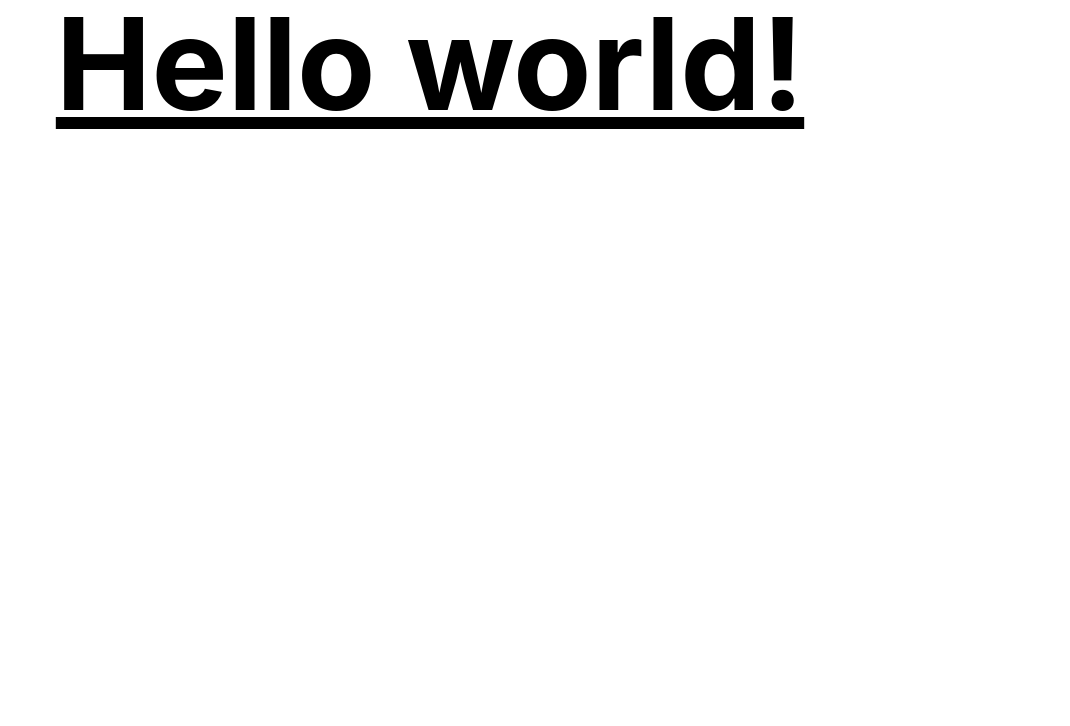
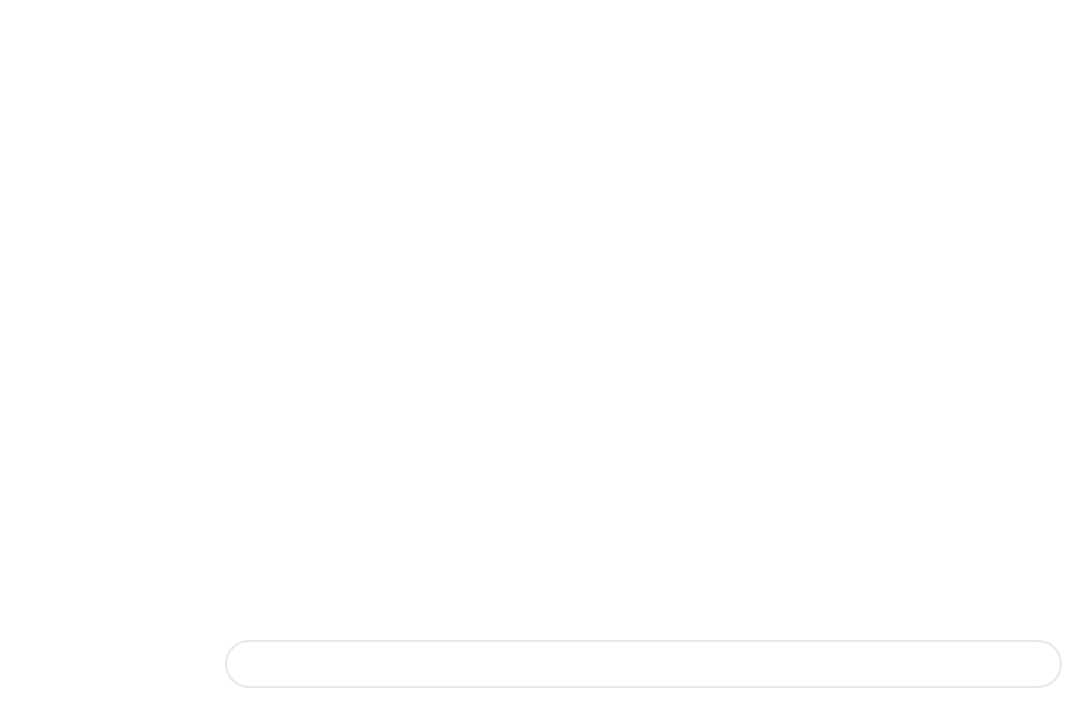
Before and after one commit to Patri22k/social-app, a React (Create React App) app in the folder frontend/: page / in a window 1280 px wide. Shown: the top 726 px of the page, without its empty margins (210-1280 px from the left). Built offline with nearby package versions, Linux system fonts and the light colour scheme.

Commit message:
Create frontend structure

```diff
--- a/frontend/src/App.css
+++ b/frontend/src/App.css
@@ -9,12 +9,6 @@
 .App-logo {
   height: 40vmin;
   pointer-events: none;
-}
-
-@media (prefers-reduced-motion: no-preference) {
-  .App-logo {
-    animation: App-logo-spin infinite 20s linear;
-  }
 }
 
 .App-header {
@@ -31,12 +25,3 @@
 .App-link {
   color: #61dafb;
 }
-
-@keyframes App-logo-spin {
-  from {
-    transform: rotate(0deg);
-  }
-  to {
-    transform: rotate(360deg);
-  }
-}
--- a/frontend/src/App.js
+++ b/frontend/src/App.js
@@ -2,10 +2,18 @@ import './App.css';
 
 function App() {
   return (
-    <div className="App">
-      <h1 className="text-9xl font-bold underline">
-        Hello world!
-      </h1>
+    <div className="App flex h-screen">
+      <div className="chatHistory h-screen w-1/3">
+
+      </div>
+      <div className="chatContainer flex flex-col h-screen w-2/3">
+        <div className="chatDisplay h-4/5">
+
+        </div>
+        <div className="chatInput h-1/5">
+          <input type="text" className="w-[calc(100%-1rem)] h-12   border-2 rounded-3xl" />
+        </div>
+      </div>
     </div>
   );
 }
```
